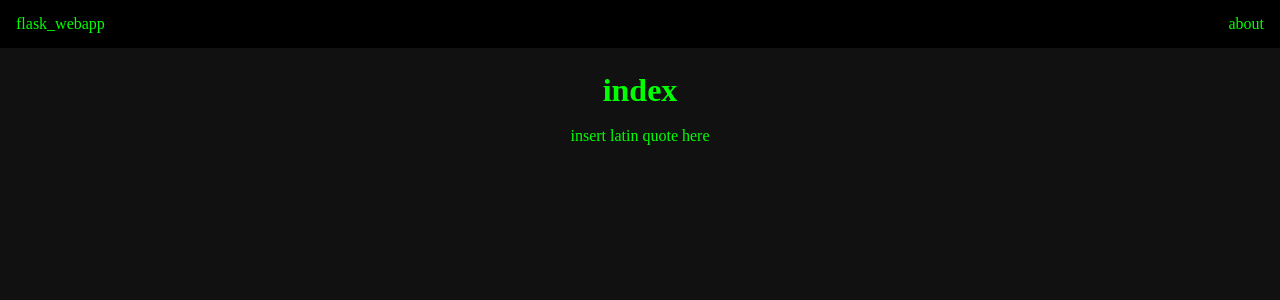
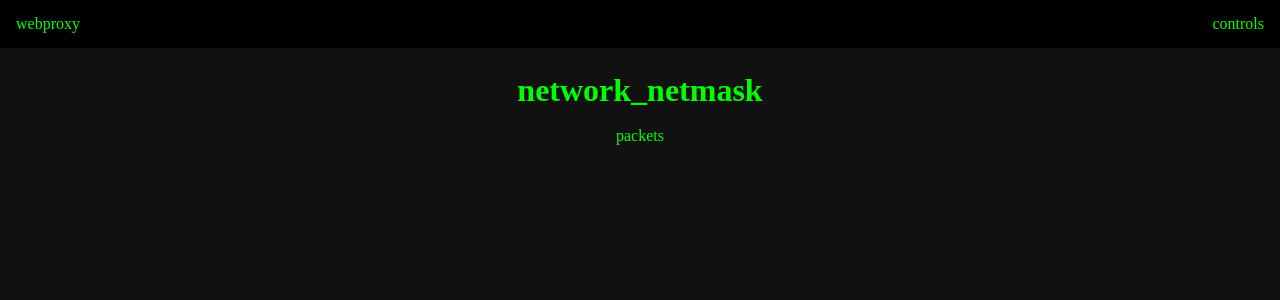
Before and after one commit to rodfer0x80/webproxy, a Flask app: page / in a window 1280 px wide. Shown: the top 300 px of the page. Run offline with Flask 2, Linux system fonts and the light colour scheme.

Commit message:
run script

```diff
--- a/flask_webapp/app.py
+++ b/flask_webapp/app.py
@@ -2,7 +2,7 @@
 
 # import routes
 from .views.index import bp as index_bp
-from .views.about import bp as about_bp
+from .views.controls import bp as controls_bp
 
 
 app = Flask(__name__)
@@ -10,4 +10,4 @@
 
 # draw blueprints from routes
 app.register_blueprint(index_bp)
-app.register_blueprint(about_bp)
+app.register_blueprint(controls_bp)
--- a/flask_webapp/templates/index.html
+++ b/flask_webapp/templates/index.html
@@ -2,7 +2,7 @@
 
 
 {% block content %}
-  <h1 class= "title"> index </h1>
+  <h1 class= "title"> network_netmask </h1>
   <br>
-  <p class="text" > insert latin quote here <p>
+  <p class="text" > packets <p>
 {% endblock %}
--- a/flask_webapp/templates/layout.html
+++ b/flask_webapp/templates/layout.html
@@ -7,10 +7,10 @@
     <body>
       <nav class='navbar'>
             <ul class='left'>
-                <li><a href='/'>flask_webapp</a></li>
+                <li><a href='/'>webproxy</a></li>
             </ul>
             <ul class='right'>
-                <li><a href='/about'>about</a></li>
+                <li><a href='/controls'>controls</a></li>
             </ul>
       </nav>
 
```
Also changed, not shown: flask_webapp/templates/about.html (deleted, +0 -8 lines), flask_webapp/templates/controls.html (added, +8 -0 lines), flask_webapp/views/about.py (deleted, +0 -7 lines), flask_webapp/views/controls.py (added, +7 -0 lines), flask_webapp/webproxy/webproxy.py (added, +14 -0 lines), requirements.txt (+2 -6 lines), venv_setup.py (deleted, +0 -7 lines), 1 other file.
